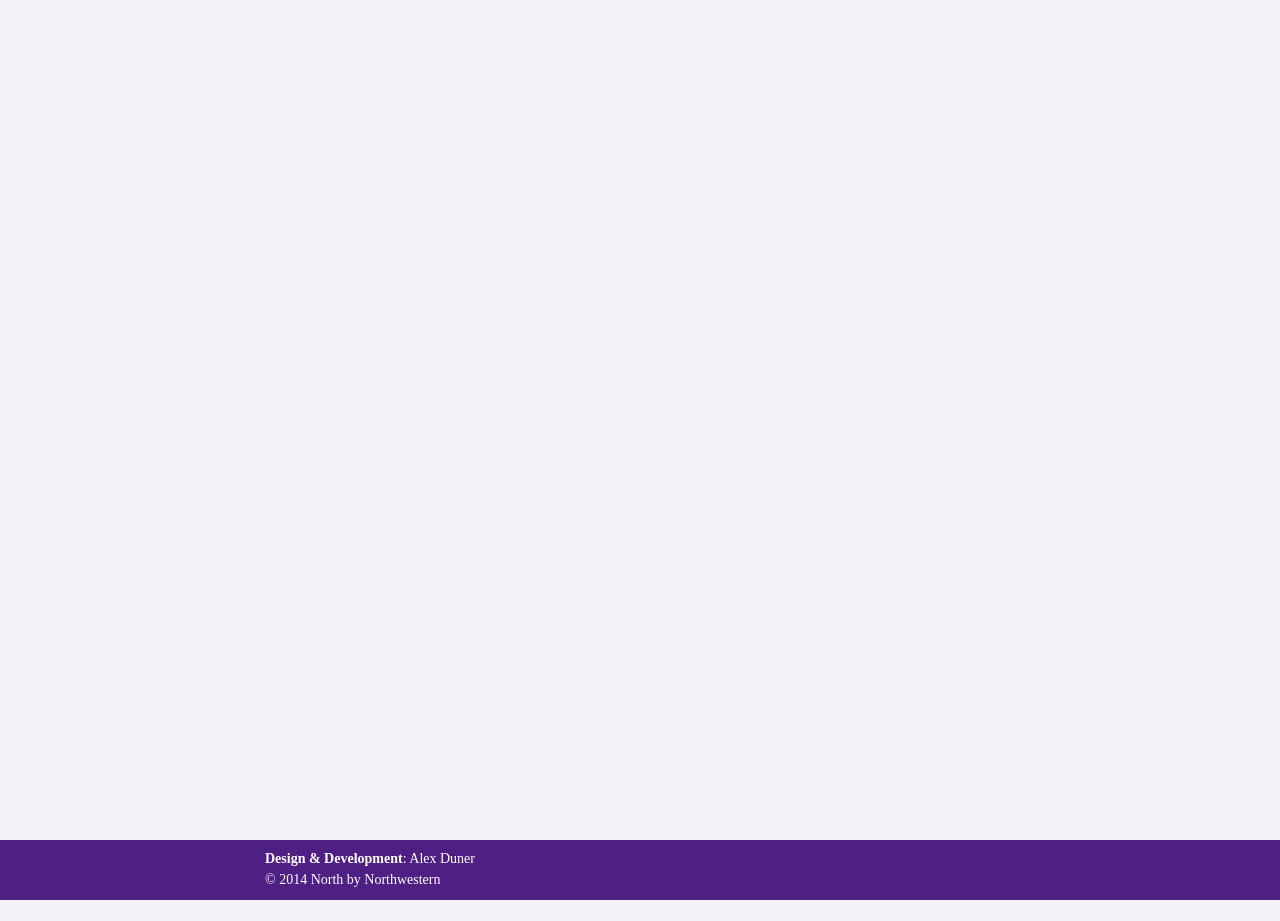
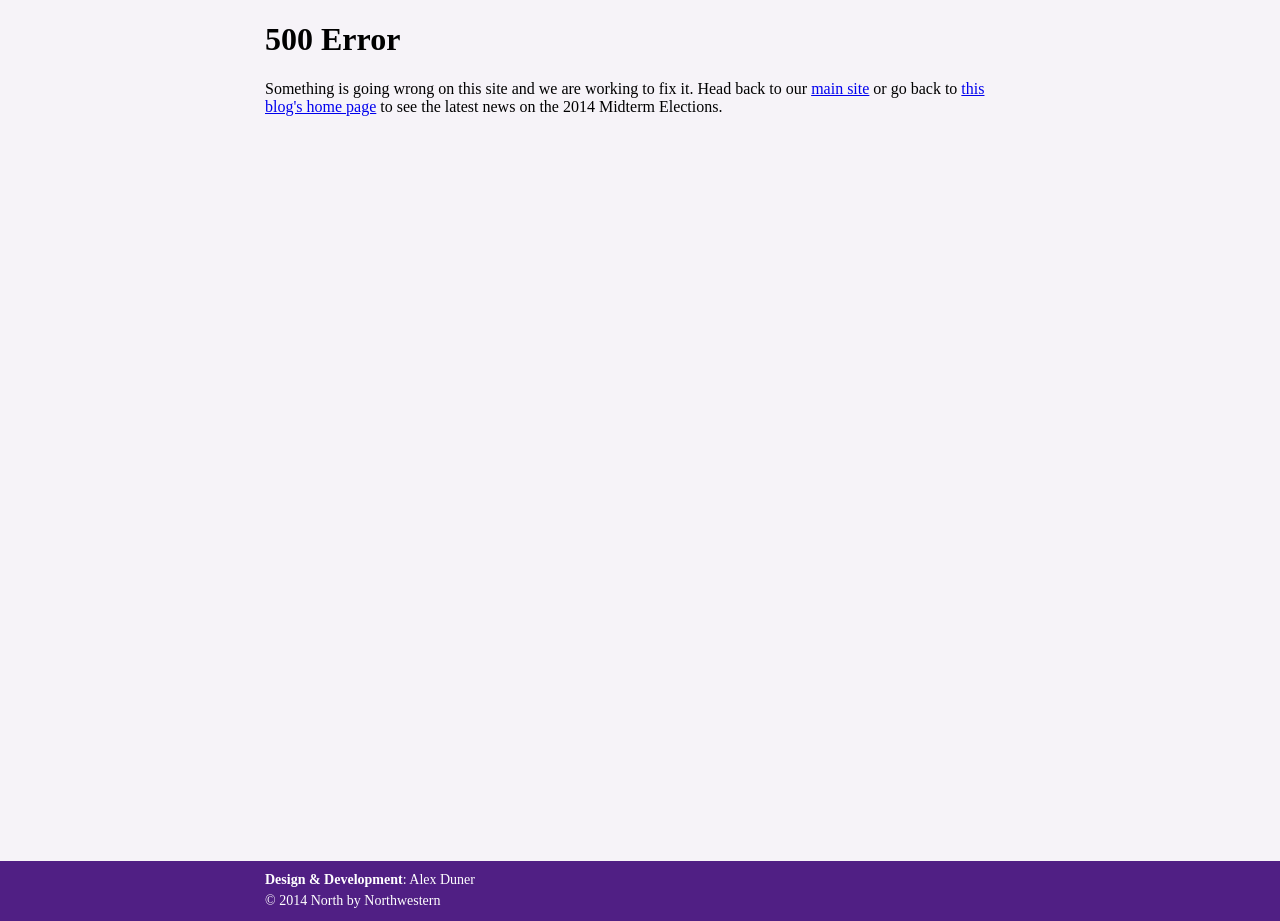
Before and after one commit to northbynorthwestern/nbn-elections, a Django app: template elections/templates/500.html in a window 1280 px wide. Shown: the part 105-1026 px from the top of the page. Before the commit the page ends 1005 px from the top, so only its background shows below. Run offline with Django 3.2, Linux system fonts and the light colour scheme; the template is opened without the code that fills it, so the values that code supplies are empty; some libraries are stand-ins or nearby versions.

Commit message:
I *think* the 404 and 500 pages work now, but need to restart the app to be sure

```diff
--- a/elections/config/settings/development.py
+++ b/elections/config/settings/development.py
@@ -20,11 +20,11 @@ SECRET_KEY = os.environ.get('ELECTIONS_DJANGO_SECRET_KEY', None)
 
 
 # SECURITY WARNING: don't run with debug turned on in production!
-DEBUG = True
+DEBUG = False
 
 TEMPLATE_DEBUG = True
 
-ALLOWED_HOSTS = []
+ALLOWED_HOSTS = ['*']
 
 # Application definition
 
--- a/elections/templates/404.html
+++ b/elections/templates/404.html
@@ -2,5 +2,5 @@
 
 {% block content %}
 <h1>400 Error</h1>
-<p>The page you are looking for could not be fount</p>
+<p>The page you are looking for could not be found. Head back to our <a href="http://northbynorthwestern.com">main site</a> or go back to <a href="http://northbynorthwestern.com/elections/2014">this blog's home page</a> to see the latest news on the 2014 Midterm Elections.</p>
 {% endblock %}
--- a/elections/templates/500.html
+++ b/elections/templates/500.html
@@ -1 +1,6 @@
 {% extends "base.html" %}
+
+{% block content %}
+<h1>500 Error</h1>
+<p>Something is going wrong on this site and we are working to fix it. Head back to our <a href="http://northbynorthwestern.com">main site</a> or go back to <a href="http://northbynorthwestern.com/elections/2014">this blog's home page</a> to see the latest news on the 2014 Midterm Elections.</p>
+{% endblock %}
```
